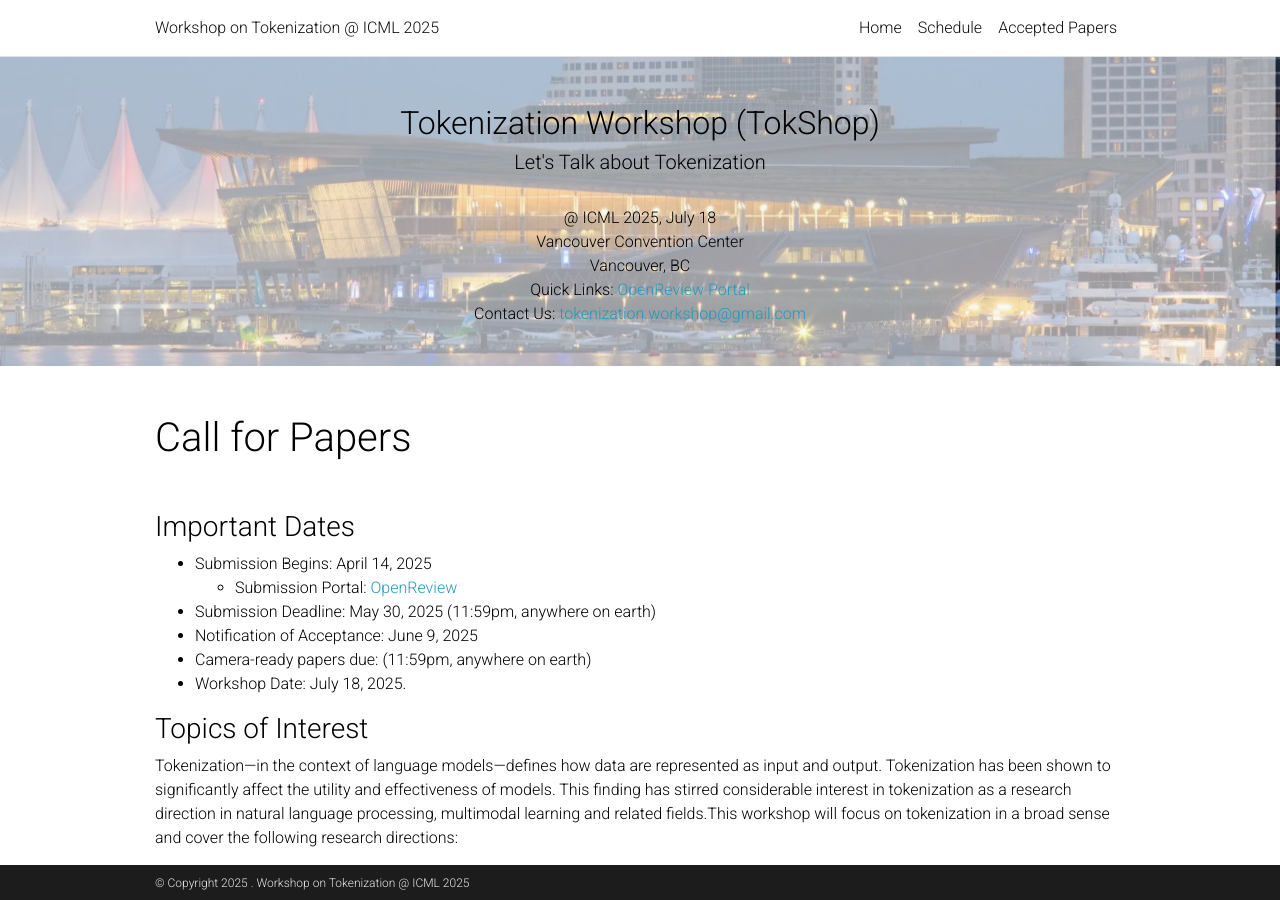
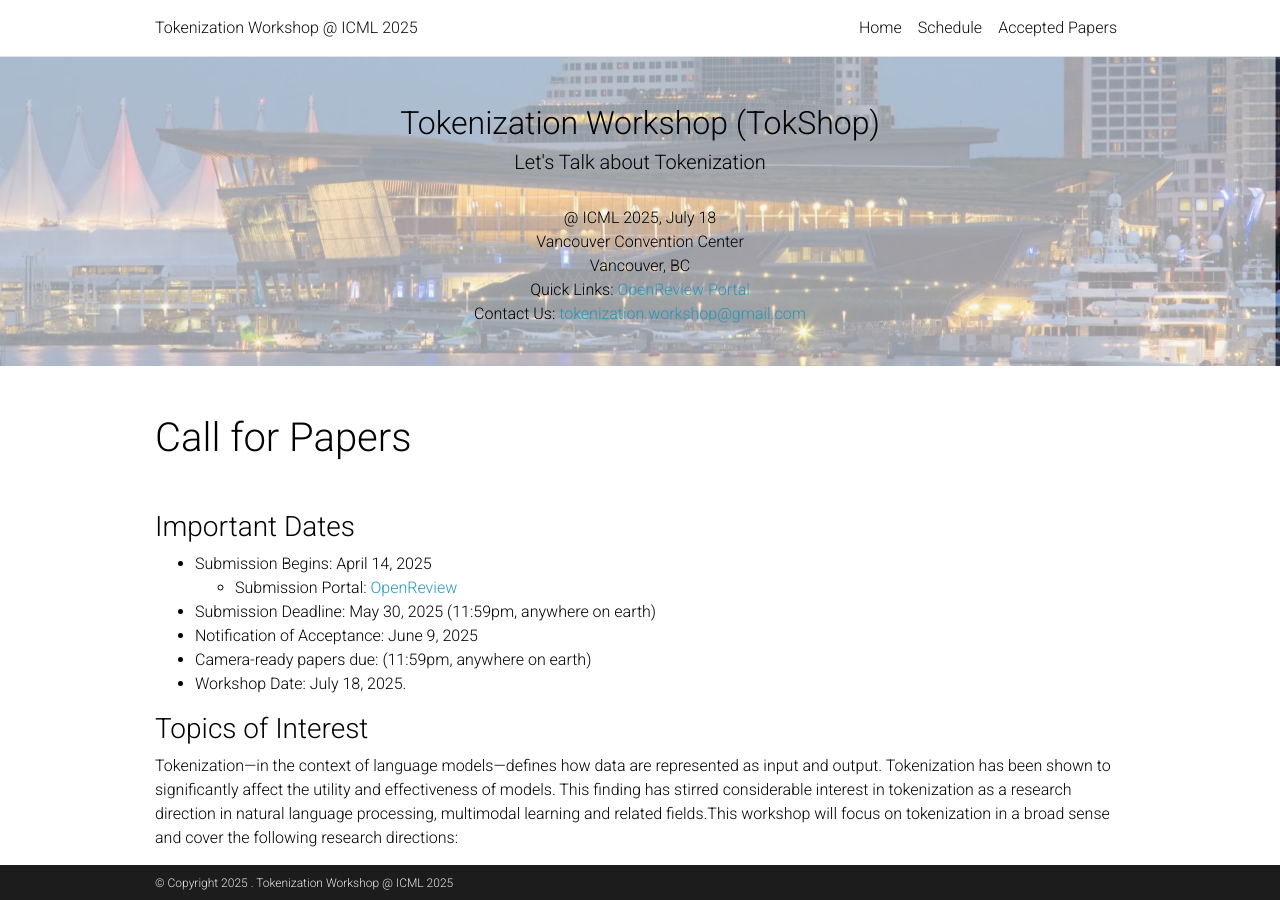
Before and after one commit to tokenization-workshop/tokenization-workshop.github.io, a Jekyll site: the page built from _pages/home.md, in a window 1280 px wide and 900 px high. Built offline with Jekyll 4.4.1, drawn with Linux system fonts in a browser that asks for light colours; comment, search, counter and statistics services are not loaded; a style sheet for code colours, icons or effects is not loaded.

```diff
--- a/_config.yml
+++ b/_config.yml
@@ -2,14 +2,14 @@
 # Site settings
 # -----------------------------------------------------------------------------
 
-title: Workshop on Tokenization @ ICML 2025 # the website title (if blank, full name will be used instead)
+title: Tokenization Workshop @ ICML 2025 # the website title (if blank, full name will be used instead)
 first_name:
 middle_name:
 last_name:
 email: tokenization.workshop@gmail.com
 description: > # the ">" symbol means to ignore newlines until "footer_text:"
 footer_text: >
-  Workshop on Tokenization @ ICML 2025
+  Tokenization Workshop @ ICML 2025
 keywords: tokenization, workshop  # add your own keywords or leave empty
 
 lang: en # the language of your site (for example: en, fr, cn, ru, etc.)
```
